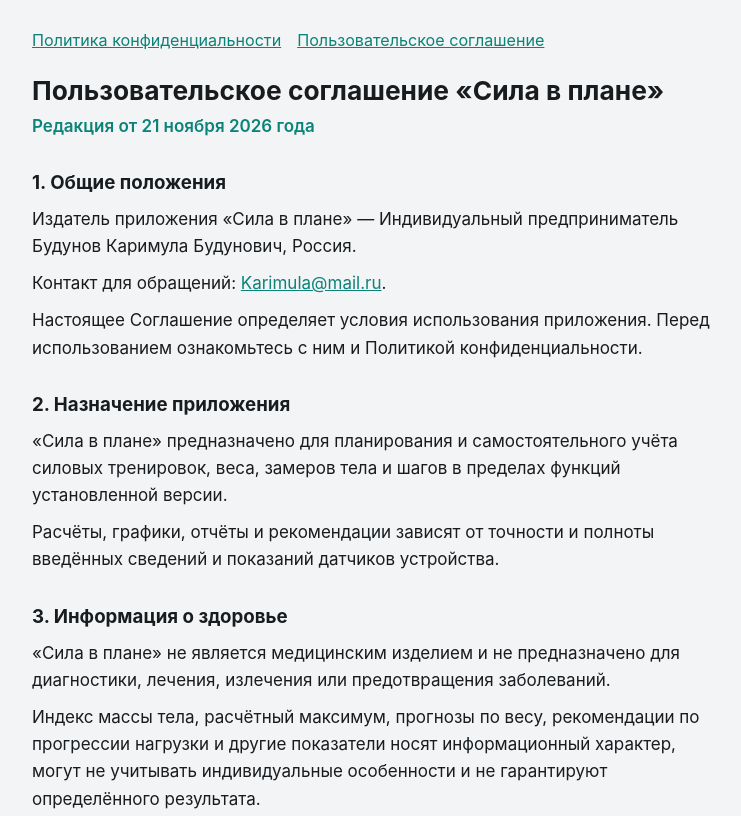
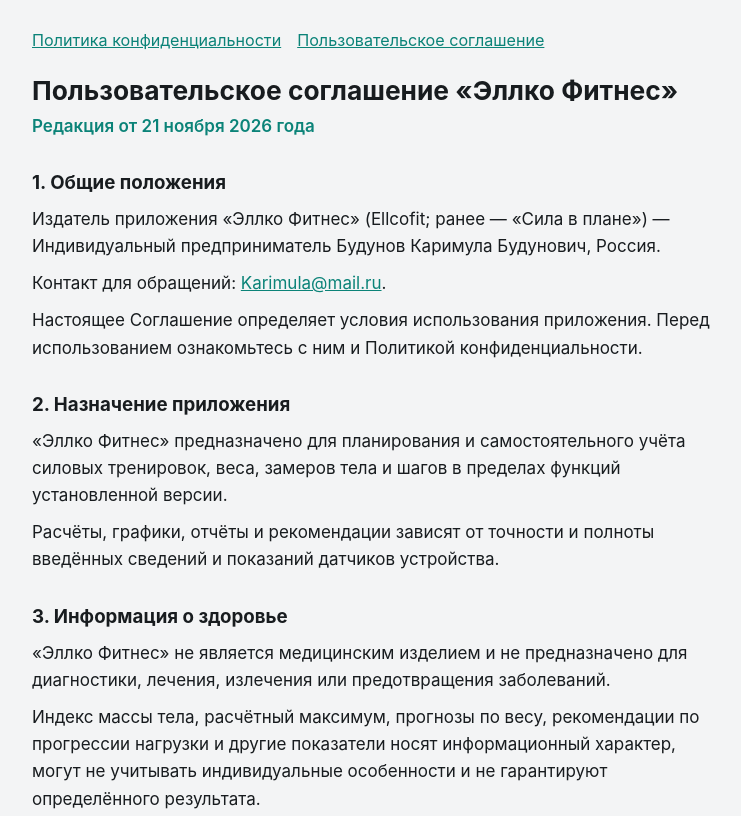
Before and after one commit to karimula1984-jpg/silavplane-legal, a plain HTML site: page terms.html in a window 1280 px wide. Shown: the top 816 px of the page, without its empty margins (268-1009 px from the left). Drawn offline with Linux system fonts and the light colour scheme.

Commit message:
Новое название приложения: «Эллко Фитнес» (Ellcofit)
Co-Authored-By: Claude Opus 5.5 <noreply@anthropic.com>
Claude-Session: https://claude.ai/code/session_01MJfyskZZUbTjJcxkvUxrB7

```diff
--- a/terms.html
+++ b/terms.html
@@ -3,7 +3,7 @@
 <head>
 <meta charset="utf-8">
 <meta name="viewport" content="width=device-width, initial-scale=1">
-<title>Пользовательское соглашение «Сила в плане»</title>
+<title>Пользовательское соглашение «Эллко Фитнес»</title>
 <style>
 :root{--bg:#F3F4F5;--card:#fff;--text:#181C1F;--muted:#5B636B;--accent:#0B8378;--line:#DFE2E5}
 @media (prefers-color-scheme:dark){:root{--bg:#15181B;--card:#1D2125;--text:#E4E7EA;--muted:#A9B1B8;--accent:#3DD6C6;--line:#30363C}}
@@ -25,17 +25,17 @@ a{color:var(--accent)}
 <body>
 <main>
 <nav><a href="privacy.html">Политика конфиденциальности</a><a href="terms.html">Пользовательское соглашение</a></nav>
-<h1>Пользовательское соглашение «Сила в плане»</h1>
+<h1>Пользовательское соглашение «Эллко Фитнес»</h1>
 <p class="edition">Редакция от 21 ноября 2026 года</p>
 <h2>1. Общие положения</h2>
-<p>Издатель приложения «Сила в плане» — Индивидуальный предприниматель Будунов Каримула Будунович, Россия.</p>
+<p>Издатель приложения «Эллко Фитнес» (Ellcofit; ранее — «Сила в плане») — Индивидуальный предприниматель Будунов Каримула Будунович, Россия.</p>
 <p>Контакт для обращений: <a href="mailto:Karimula@mail.ru">Karimula@mail.ru</a>.</p>
 <p>Настоящее Соглашение определяет условия использования приложения. Перед использованием ознакомьтесь с ним и Политикой конфиденциальности.</p>
 <h2>2. Назначение приложения</h2>
-<p>«Сила в плане» предназначено для планирования и самостоятельного учёта силовых тренировок, веса, замеров тела и шагов в пределах функций установленной версии.</p>
+<p>«Эллко Фитнес» предназначено для планирования и самостоятельного учёта силовых тренировок, веса, замеров тела и шагов в пределах функций установленной версии.</p>
 <p>Расчёты, графики, отчёты и рекомендации зависят от точности и полноты введённых сведений и показаний датчиков устройства.</p>
 <h2>3. Информация о здоровье</h2>
-<p>«Сила в плане» не является медицинским изделием и не предназначено для диагностики, лечения, излечения или предотвращения заболеваний.</p>
+<p>«Эллко Фитнес» не является медицинским изделием и не предназначено для диагностики, лечения, излечения или предотвращения заболеваний.</p>
 <p>Индекс массы тела, расчётный максимум, прогнозы по весу, рекомендации по прогрессии нагрузки и другие показатели носят информационный характер, могут не учитывать индивидуальные особенности и не гарантируют определённого результата.</p>
 <p>Выполняйте упражнения с правильной техникой и нагрузкой, соответствующей вашему состоянию. По вопросам физических нагрузок, питания, изменения веса, диагностики и лечения обращайтесь к квалифицированному медицинскому специалисту. Не изменяйте назначенное лечение на основании показателей приложения.</p>
 <h2>4. Право использования</h2>
```
Also changed, not shown: index.html (+2 -2 lines), privacy.html (+3 -3 lines).
